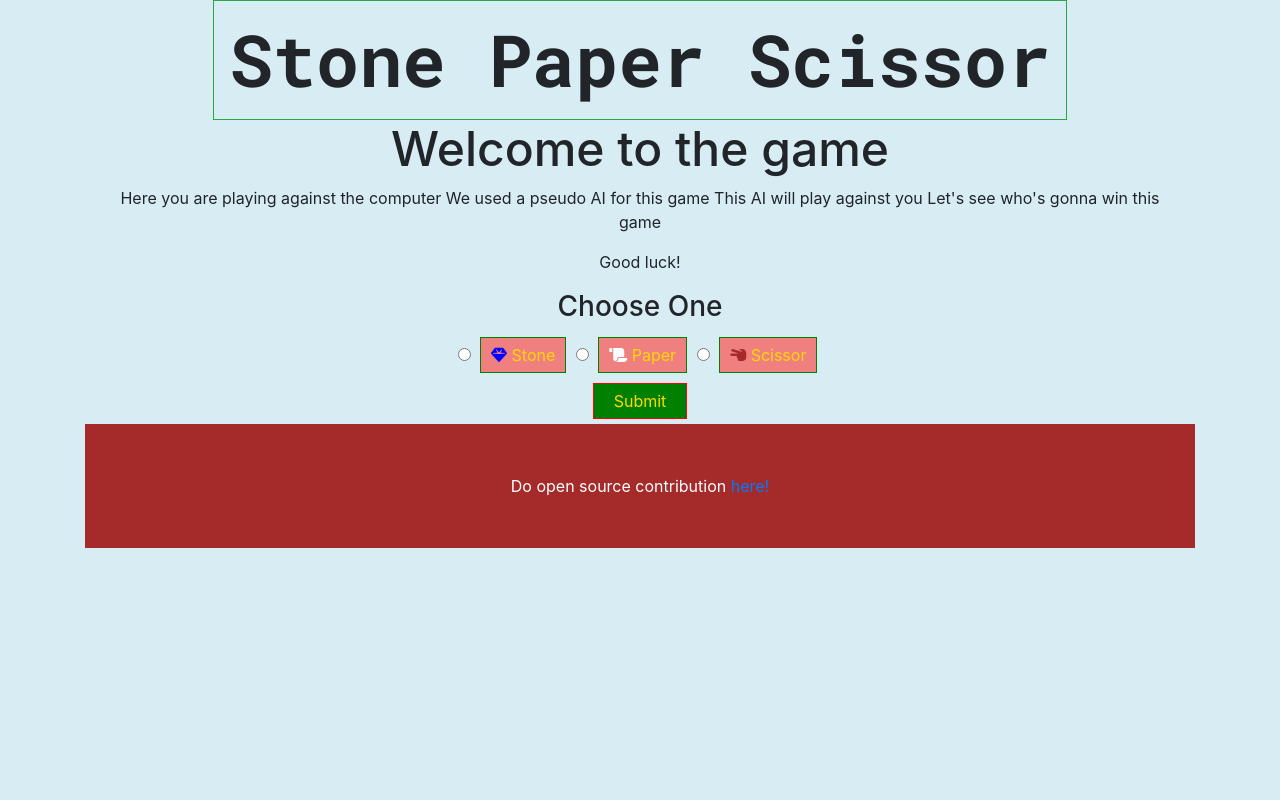
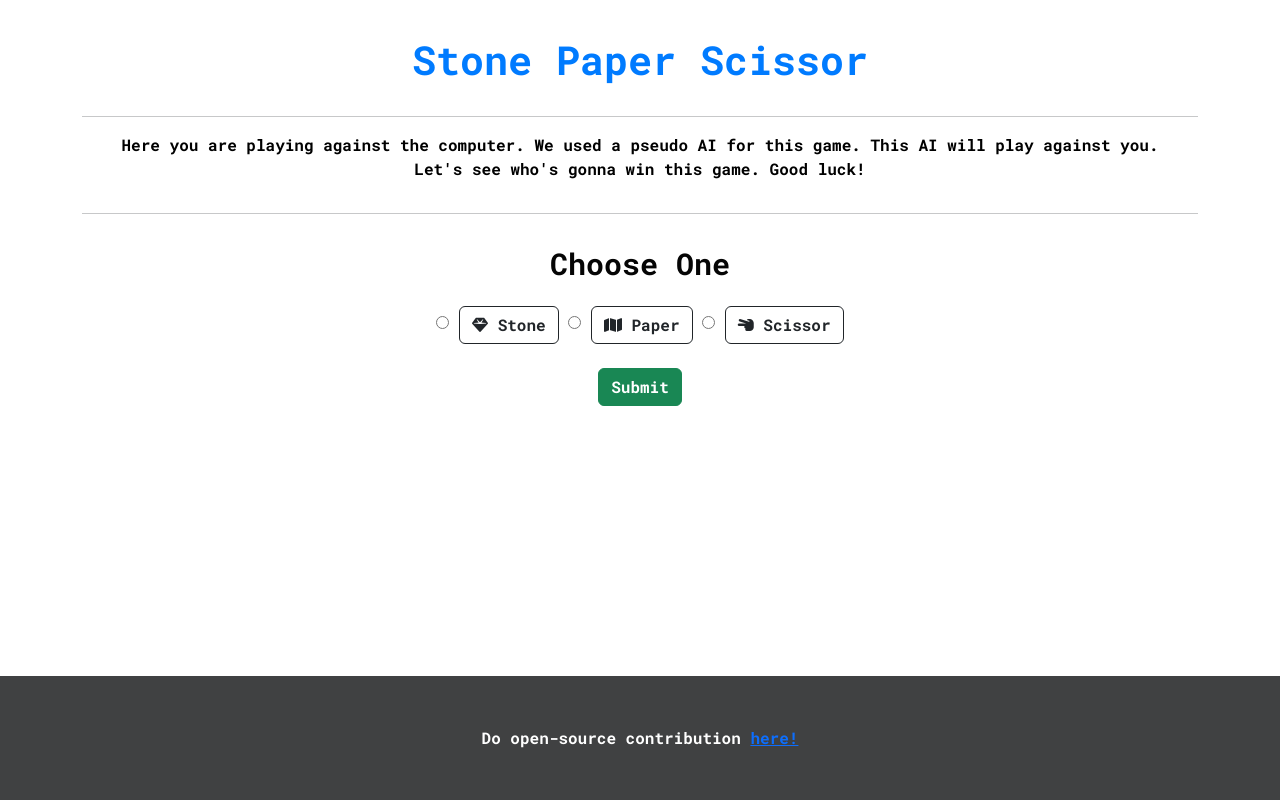
Before and after one commit to Adarsh-Saurabh/Stone-Paper-Scissor-Model-Deployment, a Flask app: page / in a window 1280 px wide. Run offline with Flask 3, Linux system fonts and the light colour scheme; some libraries are stand-ins or nearby versions.

Commit message:
update index

```diff
--- a/templates/index.html
+++ b/templates/index.html
@@ -1,152 +1,89 @@
-<!doctype html>
+<!DOCTYPE html>
 <html lang="en">
-
 <head>
-  <!-- Required meta tags -->
     <meta charset="utf-8">
     <meta name="viewport" content="width=device-width, initial-scale=1, shrink-to-fit=no">
-
     <link rel="preconnect" href="https://fonts.googleapis.com">
     <link rel="preconnect" href="https://fonts.gstatic.com" crossorigin>
     <link href="https://fonts.googleapis.com/css2?family=Roboto+Mono:wght@700&display=swap" rel="stylesheet">
-  <!-- Bootstrap CSS -->
-  <link rel="stylesheet" href="https://stackpath.bootstrapcdn.com/bootstrap/4.3.1/css/bootstrap.min.css"
-    integrity="sha384-ggOyR0iXCbMQv3Xipma34MD+dH/1fQ784/j6cY/iJTQUOhcWr7x9JvoRxT2MZw1T" crossorigin="anonymous">
+    <link href="https://cdn.jsdelivr.net/npm/bootstrap@5.3.2/dist/css/bootstrap.min.css" rel="stylesheet" integrity="sha384-T3c6CoIi6uLrA9TneNEoa7RxnatzjcDSCmG1MXxSR1GAsXEV/Dwwykc2MPK8M2HN" crossorigin="anonymous">
     <script src="https://kit.fontawesome.com/d59016f14e.js" crossorigin="anonymous"></script>
-
     <title>Stone Paper Scissor</title>
     <style>
         body {
-      background: #d7ecf3;
+            padding-top: 20px;
+            font-family: 'Roboto Mono', monospace;
         }
-
-    h1 {
-      font-size: 72px;
-      font-family: 'Roboto Mono', monospace;
-      font-weight: 900;
+        #title {
+            color: #007bff;
         }
-
-    h2 {
-      font-size: 48px;
+        h3 {
+            color: #050505;
+            font-size: 30px;
         }
-
-    form label,
-    form input[type="submit"] {
-      border: 1px solid green;
-      background: lightcoral;
-      color: gold;
-      padding: 5px 10px;
-      margin: 5px;
+        p{
+          color: black;
         }
-
-    form input[type="submit"] {
-      background: green;
-      border: 1px solid red;
-      padding: 5px 20px
-    }
-
         footer {
-      background: brown;
+            background: #404142;
             color: white;
             padding: 50px 0;
+            position: fixed;
+            bottom: 0;
+            left: 0;
         }
-
-    .fa-gem {
-      color: blue;
+        .score{
+          font-size: 5rem;
+          font-weight: 600;
         }
-
-    .fa-scroll {
-      color: white;
-    }
-
-    .fa-hand-scissors {
-      color: brown;
+        .conditionals span {
+            color: #dc3545;
         }
     </style>
 </head>
-
 <body>
-
     <div class="container text-center">
         <div class="row">
-
-      <h1 class="m-auto p-3 border border-success">Stone Paper Scissor</h1>
+            <h1 class="m-auto p-3 fs-1" id="title">Stone Paper Scissor</h1>
+        </div>
+        <hr>
         <div class="container">
-      </div>
-    </div>
-    <div class="container">
-
             <div class="row">
                 <div class="col-md-12">
-
-          <h2>Welcome to the game</h2>
-          <p>Here you are playing against the computer
-            We used a pseudo AI for this game
-            This AI will play against you
-            Let's see who's gonna win this game
-          </p>
-          <p>Good luck!</p>
-
+                    <p>Here you are playing against the computer. We used a pseudo AI for this game. This AI will play against you. Let's see who's gonna win this game. Good luck!</p>
                 </div>
             </div>
         </div>
-
-    <h3>Choose One</h3>
-
-
-    <form action="/submit" method="POST" onsubmit="return 0">
+        <hr>
+        <h3 class="p-3">Choose One</h3>
+        <form action="/submit" method="POST">
             <input type="radio" name="value" value="s" id="stone">
-      <label for="stone"><span class="fas fa-gem"></span> Stone</label>
+            <label for="stone" class="btn btn-outline-dark"><span class="fa-solid fa-gem"></span> Stone</label>
             <input type="radio" name="value" value="p" id="paper">
-      <label for="paper"><span class="fas fa-scroll"></span> Paper</label>
+            <label for="paper"  class="btn btn-outline-dark"><span class="fas fa-map"></span> Paper</label>
             <input type="radio" name="value" value="x" id="scissor">
-      <label for="scissor"><span class="fas fa-hand-scissors"></span> Scissor</label>
+            <label for="scissor"  class="btn btn-outline-dark"><span class="fas fa-hand-scissors"></span> Scissor</label>
             <br>
-      <input type="submit" value="Submit">
+            <input type="submit" class="btn btn-success m-4" value="Submit">
         </form>
-
-    <!-- <br><br> -->
-
-    <div class="container-fluid conditonals">
+        <div class="container-fluid conditionals">
             {% if s %}
-
                 {%if s == "You Won!" %}
                     <span>Congratulations! </span>
-
                 {% elif s == "You Lost!" %}
                     <span>Oooopss!</span>
-
                 {% endif %}
-
                 {% print(s) %}
-      <p> Your score is </p>
-      {% print(p) %}
-
+                <p>Your score is</p>
+                <div class="score">{{p}}</div>
             {% endif %}
         </div>
-
-    <footer class="text-center contaner-fluid">
-      <span>Do open source contribution </span>
+        <footer class="text-center container-fluid">
+            <span>Do open-source contribution </span>
             <a href="https://github.com/Adarsh-Saurabh/Stone-Paper-Scissor-Model-Deployment.git" target="_blank">here!</a>
         </footer>
-
-
-
-    <!-- <button type="button" class="btn btn-secondary">Stone</button>
-    <button type="button" class="btn btn-primary">Paper</button>
-    <button type="button" class="btn btn-success">Scissor</button>  -->
-
-    <!-- Optional JavaScript -->
-    <!-- jQuery first, then Popper.js, then Bootstrap JS -->
-    <script src="https://code.jquery.com/jquery-3.3.1.slim.min.js"
-      integrity="sha384-q8i/X+965DzO0rT7abK41JStQIAqVgRVzpbzo5smXKp4YfRvH+8abtTE1Pi6jizo"
-      crossorigin="anonymous"></script>
-    <script src="https://cdnjs.cloudflare.com/ajax/libs/popper.js/1.14.7/umd/popper.min.js"
-      integrity="sha384-UO2eT0CpHqdSJQ6hJty5KVphtPhzWj9WO1clHTMGa3JDZwrnQq4sF86dIHNDz0W1"
-      crossorigin="anonymous"></script>
-    <script src="https://stackpath.bootstrapcdn.com/bootstrap/4.3.1/js/bootstrap.min.js"
-      integrity="sha384-JjSmVgyd0p3pXB1rRibZUAYoIIy6OrQ6VrjIEaFf/nJGzIxFDsf4x0xIM+B07jRM"
-      crossorigin="anonymous"></script>
+    </div>
+    <script src="https://code.jquery.com/jquery-3.3.1.slim.min.js" integrity="sha384-q8i/X+965DzO0rT7abK41JStQIAqVgRVzpbzo5smXKp4YfRvH+8abtTE1Pi6jizo" crossorigin="anonymous"></script>
+    <script src="https://cdnjs.cloudflare.com/ajax/libs/popper.js/1.14.7/umd/popper.min.js" integrity="sha384-UO2eT0CpHqdSJQ6hJty5KVphtPhzWj9WO1clHTMGa3JDZwrnQq4sF86dIHNDz0W1" crossorigin="anonymous"></script>
+    <script src="https://cdn.jsdelivr.net/npm/bootstrap@5.3.2/dist/js/bootstrap.bundle.min.js" integrity="sha384-C6RzsynM9kWDrMNeT87bh95OGNyZPhcTNXj1NW7RuBCsyN/o0jlpcV8Qyq46cDfL" crossorigin="anonymous"></script>
 </body>
-
-</html>
```
Lines whose indentation alone changed are shown as unchanged.
